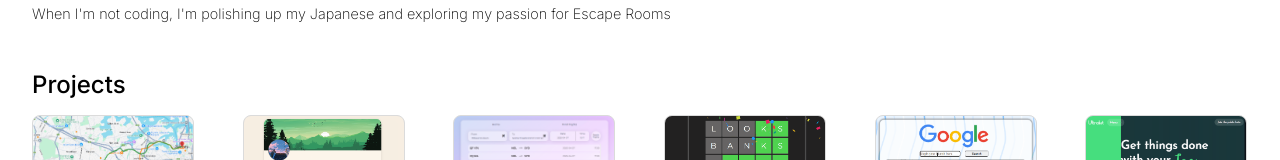
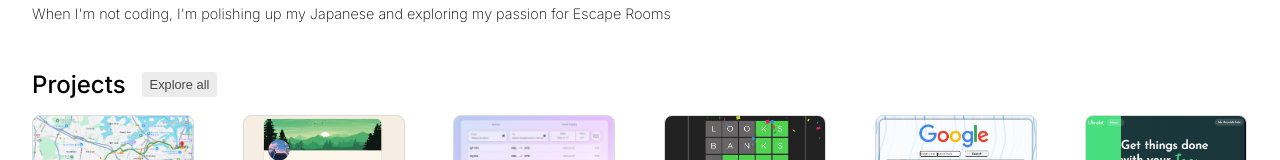
Before and after one commit to AntH117/anthonyhoang-dev, a React (Create React App) app in the folder anthonyhoang-dev/: page / in a window 1280 px wide. Shown: the part 541-701 px from the top of the page. Built offline with nearby package versions, Linux system fonts and the light colour scheme.

Commit message:
Sorted tags by length for better layouts

```diff
--- a/anthonyhoang-dev/src/sections/Home_Projects.js
+++ b/anthonyhoang-dev/src/sections/Home_Projects.js
@@ -28,8 +28,13 @@ export default function Home_Projects() {
     }
 
     return <div className='home-projects-body'>
-        <div className='home-projects-title'>
-            Projects
+        <div className='home-projects-title-container'>
+            <a className='home-projects-title'>
+                Projects
+            </a>
+            <button className='home-projects-more' onClick={() => navigate('/projects')}>
+                Explore all
+            </button>
         </div>
         <div className='home-projects-layout'>
             <IndividualProject name={'Pathly'} img={pathly} callback={() => navigate('/projects/pathly')}/>
--- a/anthonyhoang-dev/src/sections/Navbar.js
+++ b/anthonyhoang-dev/src/sections/Navbar.js
@@ -20,8 +20,8 @@ export default function Navbar() {
         </div>
         <div className='navbar-selections'>
             <NavbarSelect name={'Projects'} callback={() => navigate('/projects')} />
-            <NavbarSelect name={'Skills'}/>
-            <NavbarSelect name={'Contact'}/>
+            <NavbarSelect name={'Skills'} callback={() => console.log('nothing yet')}/>
+            <NavbarSelect name={'Contact'} callback={() => console.log('nothing yet')}/>
         </div>
     </div>
 }
--- a/anthonyhoang-dev/src/sections/Projects.js
+++ b/anthonyhoang-dev/src/sections/Projects.js
@@ -12,7 +12,6 @@ export default function Projects() {
     let location = useLocation()
     const projectName = location.pathname.split('/').at(-1)
     const formattedProjectName = projectName.split('-').join(' ')
-
     React.useEffect(() => {
         setProjectData(tempDb.find((x) => x.name.toLowerCase() === formattedProjectName))
     }, [])
@@ -59,7 +58,7 @@ export default function Projects() {
                     Technologies
                 </div>
                 <div className='projects-tag-body'>
-                    {projectData.tags.map((tag) => {
+                    {projectData.tags.sort((a,b) => b.length - a.length).map((tag) => {
                         return <Tag name={tag} />
                     })}
                 </div>
--- a/anthonyhoang-dev/src/sections/ProjectsExpanded.js
+++ b/anthonyhoang-dev/src/sections/ProjectsExpanded.js
@@ -10,7 +10,7 @@ export default function ProjectsExpanded() {
 
     function EProject({name, description, tags, image}) {
         const url = name.toLowerCase().split(' ').join('-')
-
+        const sortedTags = tags.sort((a,b) => b.length - a.length)
         function Tag({name}) {
 
             return <div className='tag-body'>
@@ -32,7 +32,7 @@ export default function ProjectsExpanded() {
                     {description}
                 </div>
                 <div className='eProject-tags'>
-                    {tags.map((tag) => {
+                    {sortedTags.map((tag) => {
                         return <Tag name={tag} />
                     })}
                 </div>
--- a/anthonyhoang-dev/src/styles/Home_Projects.css
+++ b/anthonyhoang-dev/src/styles/Home_Projects.css
@@ -6,9 +6,30 @@
     height: fit-content;
 }
 
+.home-projects-title-container {
+    width: 90%;
+    height: fit-content;
+    display: flex;
+    flex-direction: row;
+    gap: 1rem;
+    align-items: center;
+}
+
 .home-projects-title {
     font-size: 1.5rem;
     font-weight: 500;
+}
+
+.home-projects-more {
+    width: fit-content;
+    height: fit-content;
+    background-color: rgb(236, 236, 236);
+    border: 0px;
+    cursor: pointer;
+    padding: 0.3rem 0.5rem 0.3rem 0.5rem;
+    border-radius: 0.2rem;
+    font-size: 0.8rem;
+    color: rgb(71, 71, 71);
 }
 
 .home-projects-layout {
--- a/anthonyhoang-dev/src/styles/Navbar.css
+++ b/anthonyhoang-dev/src/styles/Navbar.css
@@ -10,6 +10,7 @@
     border-bottom: 1px solid rgb(214, 214, 214);
     left: 0;
     top: 0;
+    align-items: center;
 }
 
 .navbar-home, .navbar-selections {
@@ -22,6 +23,7 @@
 .navbar-home {
     margin-left: 1rem;
     cursor: pointer;
+    height: fit-content;
 }
 
 .navbar-selections {
@@ -33,7 +35,7 @@
 .navbar-selects {
     width: fit-content;
     font-size: 0.8rem;
-    height: 100%;
+    height: fit-content;
     display: flex;
     align-items: center;
     justify-content: center;
```
